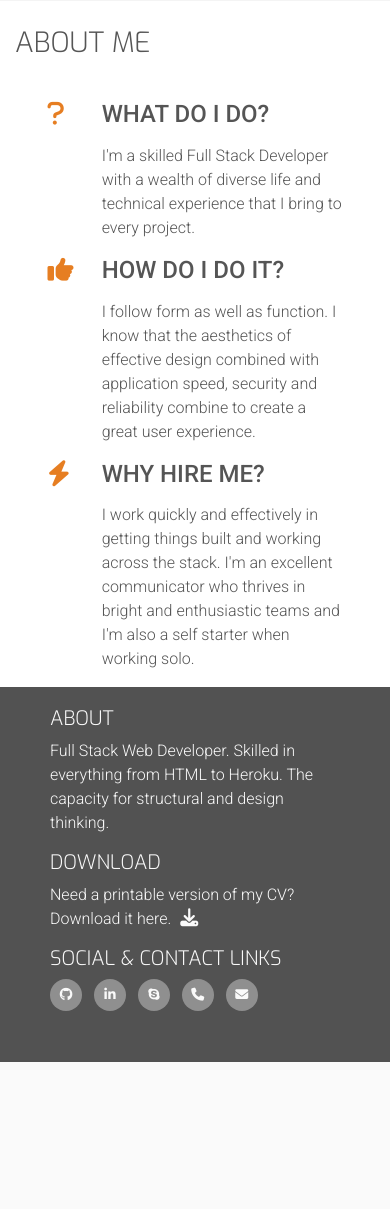
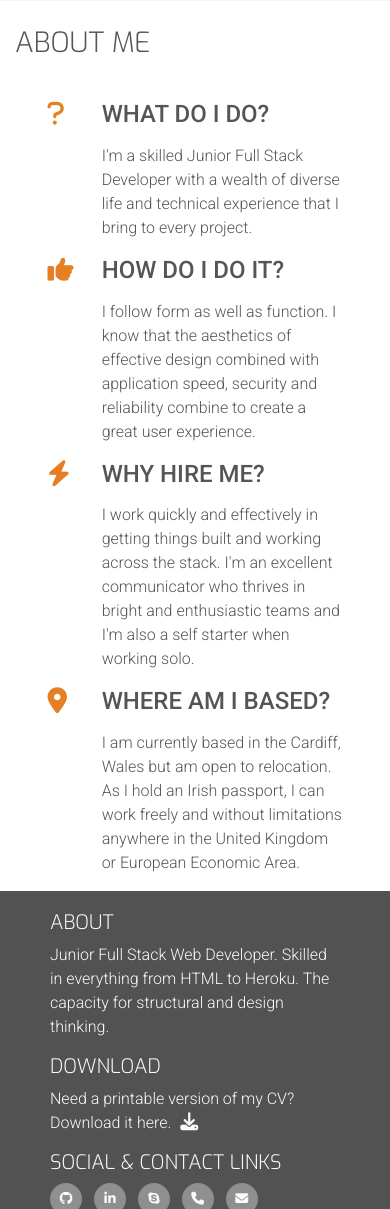
Before and after one commit to davecoll3/david-collins-portfolio-site, a Flask app: page / in a window 390 px wide. Shown: the part 1878-3087 px from the top of the page. Before the commit the page ends 2940 px from the top, so only its background shows below. Run offline with Flask 3, Linux system fonts and the light colour scheme; some libraries are stand-ins or nearby versions.

Commit message:
Added Where Am I Based? section index.html

```diff
--- a/templates/base.html
+++ b/templates/base.html
@@ -109,7 +109,7 @@
                 <div class="col-sm-4">
                     <h5 class="uppercase general-sub">About</h5>
                     <p class="inline-block">
-                        Full Stack Web Developer. Skilled in everything from HTML to Heroku. The capacity for structural and design thinking.
+                        Junior Full Stack Web Developer. Skilled in everything from HTML to Heroku. The capacity for structural and design thinking.
                     </p>
                 </div>
                 <!-- Download CV link -->
--- a/templates/index.html
+++ b/templates/index.html
@@ -45,11 +45,11 @@
                 <div class="col-10 offset-1 offset-sm-0 col-sm-4 col-md-6">
                     <div class="row">
                         <div class="col-2">
-                            <i class="three-reasons-icon fa fa-question" aria-hidden="true"></i>
+                            <i class="three-reasons-icon fa-solid fa-question" aria-hidden="true"></i>
                         </div>
                         <div class="col-10">
                             <h4 class="three-reasons-heading uppercase">What do I do?</h4>
-                            <p>I'm a skilled Full Stack Developer with a wealth of diverse life and technical experience that I bring to every project.</p>
+                            <p>I'm a skilled Junior Full Stack Developer with a wealth of diverse life and technical experience that I bring to every project.</p>
                         </div>
                     </div>
                 </div>
@@ -57,7 +57,7 @@
                 <div class="col-10 offset-1 offset-sm-0 col-sm-4 col-md-6">
                     <div class="row">
                         <div class="col-2">
-                            <i class="three-reasons-icon fa fa-thumbs-up" aria-hidden="true"></i>
+                            <i class="three-reasons-icon fa-solid fa-thumbs-up" aria-hidden="true"></i>
                         </div>
                         <div class="col-10">
                             <h4 class="three-reasons-heading uppercase">How do I do it?</h4>
@@ -69,11 +69,23 @@
                 <div class="col-10 offset-1 offset-sm-0 col-sm-4 col-md-6">
                     <div class="row">
                         <div class="col-2">
-                            <i class="three-reasons-icon fa fa-bolt" aria-hidden="true"></i>
+                            <i class="three-reasons-icon fa-solid fa-bolt" aria-hidden="true"></i>
                         </div>
                         <div class="col-10">
                             <h4 class="three-reasons-heading uppercase">Why hire me?</h4>
                             <p>I work quickly and effectively in getting things built and working across the stack. I'm an excellent communicator who thrives in bright and enthusiastic teams and I'm also a self starter when working solo.</p>
+                        </div>
+                    </div>
+                </div>
+                <!-- Where am I based? Section -->
+                <div class="col-10 offset-1 offset-sm-0 col-sm-4 col-md-6">
+                    <div class="row">
+                        <div class="col-2">
+                            <i class="three-reasons-icon fa-solid fa-location-dot" aria-hidden="true"></i>
+                        </div>
+                        <div class="col-10">
+                            <h4 class="three-reasons-heading uppercase">Where am I based?</h4>
+                            <p> I am currently based in the Cardiff, Wales but am open to relocation. As I hold an Irish passport, I can work freely and without limitations anywhere in the United Kingdom or European Economic Area.</p>
                         </div>
                     </div>
                 </div>
```
